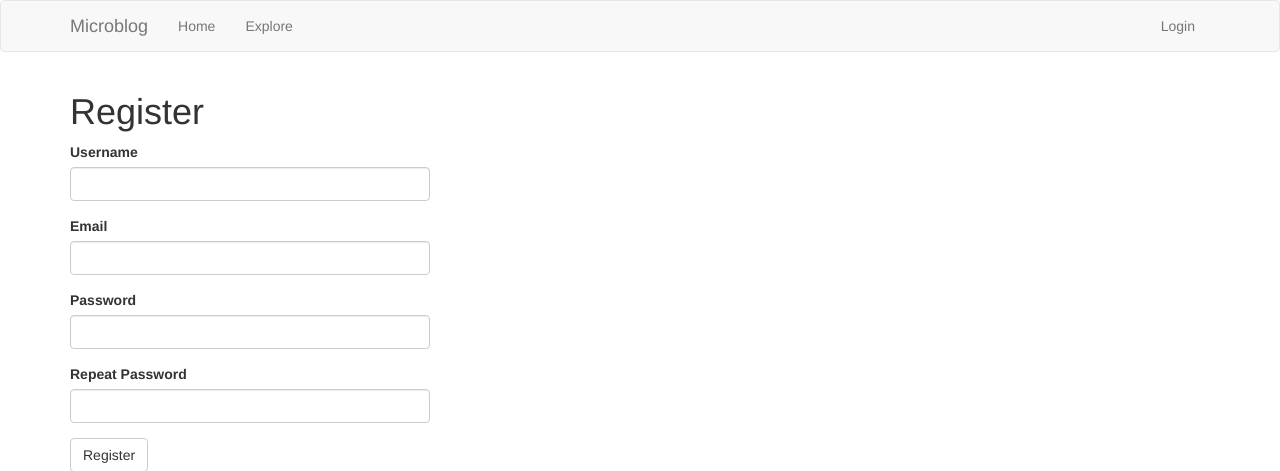
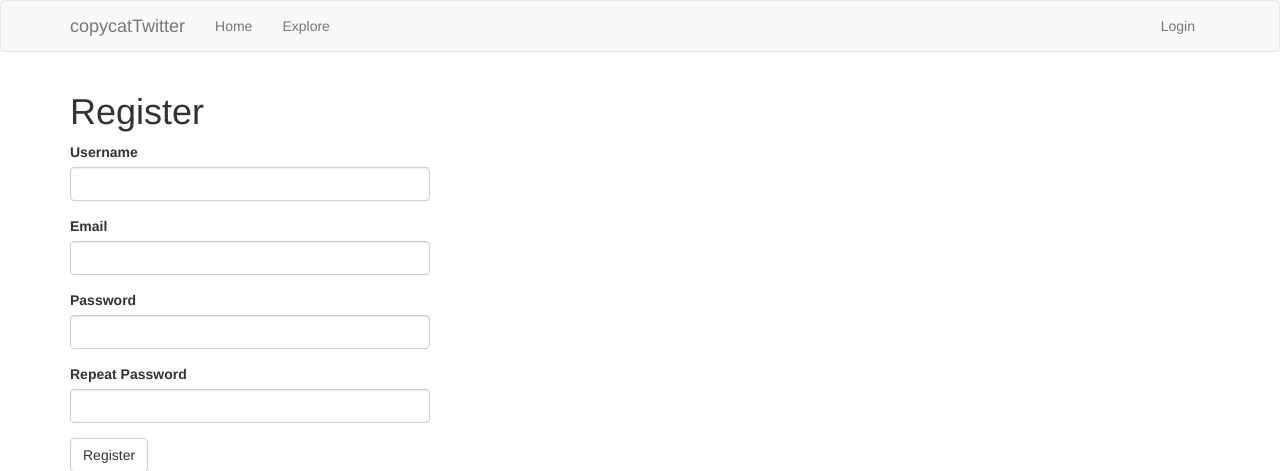
Before and after one commit to Nesterov-iurii/copycatTwitter, a Flask app: page /auth/register in a window 1280 px wide. Shown: the top 471 px of the page. Run offline with Flask 2, Linux system fonts and the light colour scheme; some libraries are stand-ins or nearby versions.

Commit message:
small fix to templates

```diff
--- a/app/templates/base.html
+++ b/app/templates/base.html
@@ -14,7 +14,7 @@
                     <span class="icon-bar"></span>
                     <span class="icon-bar"></span>
                 </button>
-                <a class="navbar-brand" href="{{ url_for('main.index') }}">Microblog</a>
+                <a class="navbar-brand" href="{{ url_for('main.index') }}">copycatTwitter</a>
             </div>
             <div class="collapse navbar-collapse" id="bs-example-navbar-collapse-1">
                 <ul class="nav navbar-nav">
```
